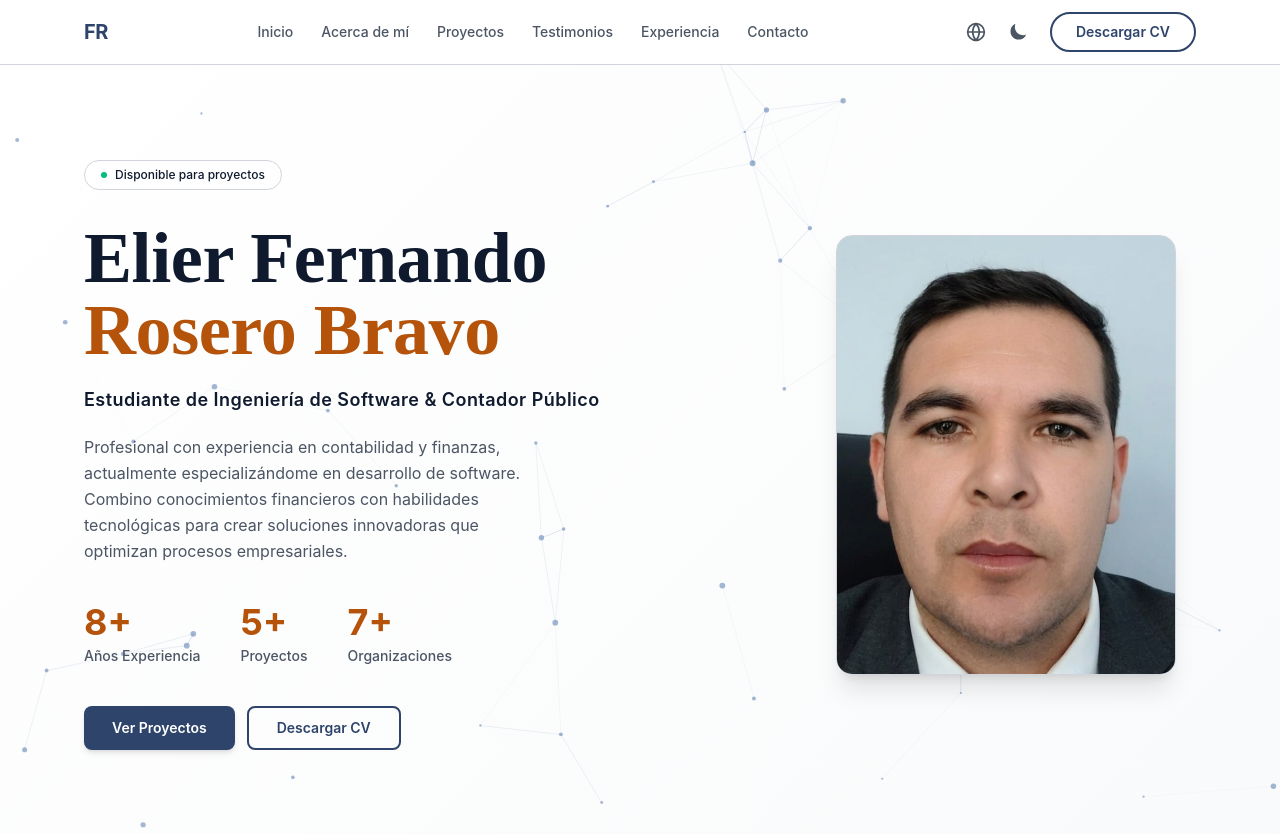
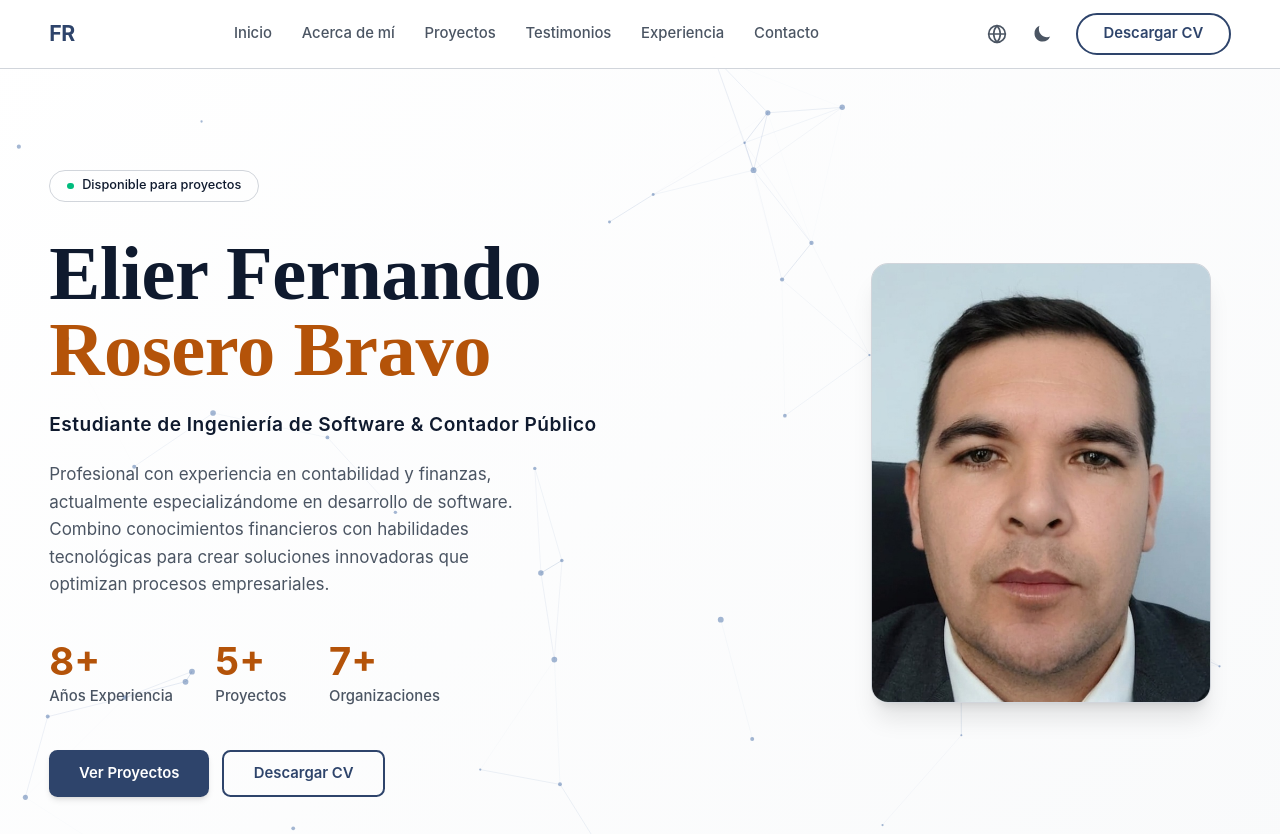
Before and after one commit to fernandorosero91/portafolio, a Next.js app: page / in a window 1280 px wide. Shown: the top 834 px of the page. Built offline with nearby package versions, Linux system fonts and the light colour scheme.

Commit message:
tamaño de letra global

```diff
--- a/app/globals.css
+++ b/app/globals.css
@@ -51,6 +51,7 @@ html {
   scroll-behavior: smooth;
   overflow-x: hidden;
   scrollbar-width: none;
+  font-size: 17px; /* Base size — all rem values scale from this */
 }
 html::-webkit-scrollbar { display: none; }
 
```
